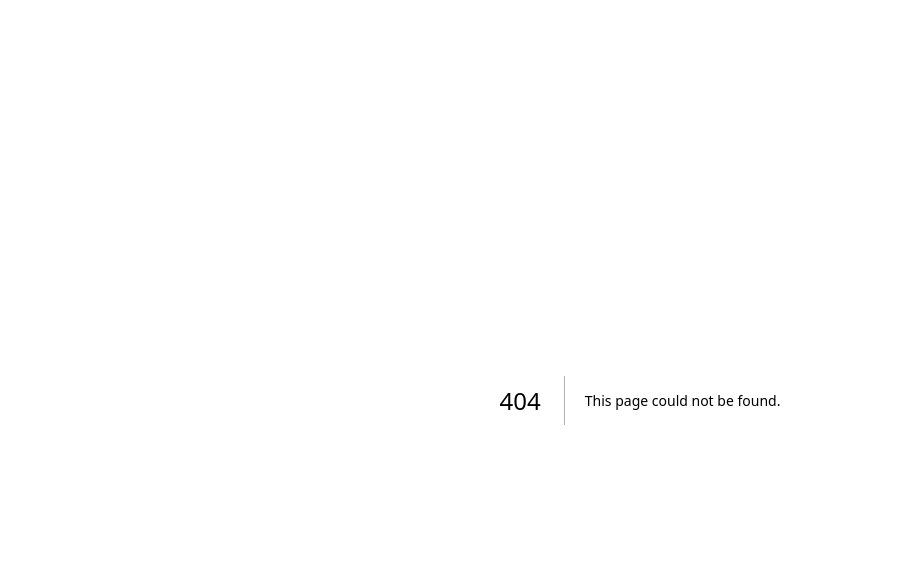
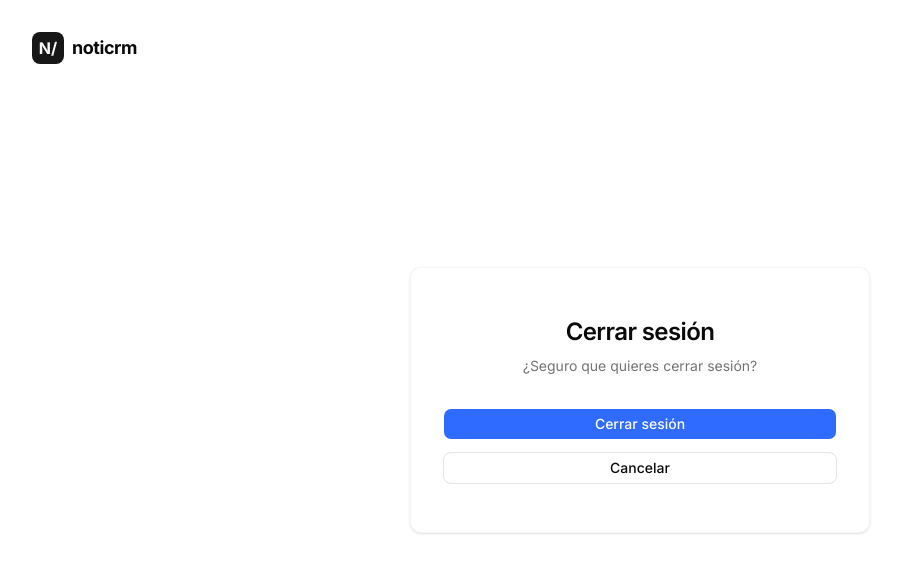
Before and after one commit to cloudindev/noticrm, a Next.js app: page /signout in a window 1280 px wide. Before the commit this address had no page. Shown: the top 572 px of the page, without its empty margins (0-901 px from the left). Built offline with nearby package versions, Linux system fonts and the light colour scheme.

Commit message:
feat(auth): create custom interactive signout page

```diff
--- /dev/null
+++ b/src/app/(auth)/signout/page.tsx
@@ -0,0 +1,48 @@
+"use client";
+
+import React, { useEffect, useState } from 'react';
+import { Button } from '@/components/ui/button';
+import { signOut } from 'next-auth/react';
+import { useRouter } from 'next/navigation';
+import { Loader2 } from 'lucide-react';
+
+export default function SignoutPage() {
+  const router = useRouter();
+  const [isSignoutOut, setIsSignoutOut] = useState(false);
+
+  const handleSignout = async () => {
+    setIsSignoutOut(true);
+    // next-auth signOut handles the API POST and local storage clearing securely.
+    await signOut({ callbackUrl: '/login' });
+  };
+
+  return (
+    <div className="flex flex-col items-center justify-center space-y-6 py-4 text-center">
+      <div className="space-y-2">
+        <h1 className="text-2xl font-semibold tracking-tight">Cerrar sesión</h1>
+        <p className="text-sm text-muted-foreground max-w-[250px] mx-auto">
+          ¿Seguro que quieres cerrar sesión?
+        </p>
+      </div>
+
+      <div className="flex w-full flex-col gap-3 pt-2">
+        <Button
+          onClick={handleSignout}
+          disabled={isSignoutOut}
+          className="w-full bg-[#2f6bff] hover:bg-[#1a55e8] text-white"
+        >
+          {isSignoutOut && <Loader2 className="mr-2 h-4 w-4 animate-spin" />}
+          Cerrar sesión
+        </Button>
+        <Button
+          variant="outline"
+          onClick={() => router.back()}
+          disabled={isSignoutOut}
+          className="w-full"
+        >
+          Cancelar
+        </Button>
+      </div>
+    </div>
+  );
+}
--- a/src/components/app/user-profile-dropdown.tsx
+++ b/src/components/app/user-profile-dropdown.tsx
@@ -37,8 +37,7 @@ export function UserProfileDropdown({ userName, userEmail, initials, tenantSlug
 
   const handleLogout = async (e: React.MouseEvent) => {
     e.preventDefault();
-    // Using NextAuth's built-in signout endpoint for robust logout since signOut from next-auth/react can sometimes fail in certain v5 edge cases without SessionProvider
-    window.location.href = '/api/auth/signout?callbackUrl=/login';
+    window.location.href = '/signout';
   };
 
   return (
--- a/src/lib/auth.config.ts
+++ b/src/lib/auth.config.ts
@@ -48,5 +48,6 @@ export const authConfig = {
   },
   pages: {
     signIn: "/login",
+    signOut: "/signout",
   },
 } satisfies NextAuthConfig;
```
